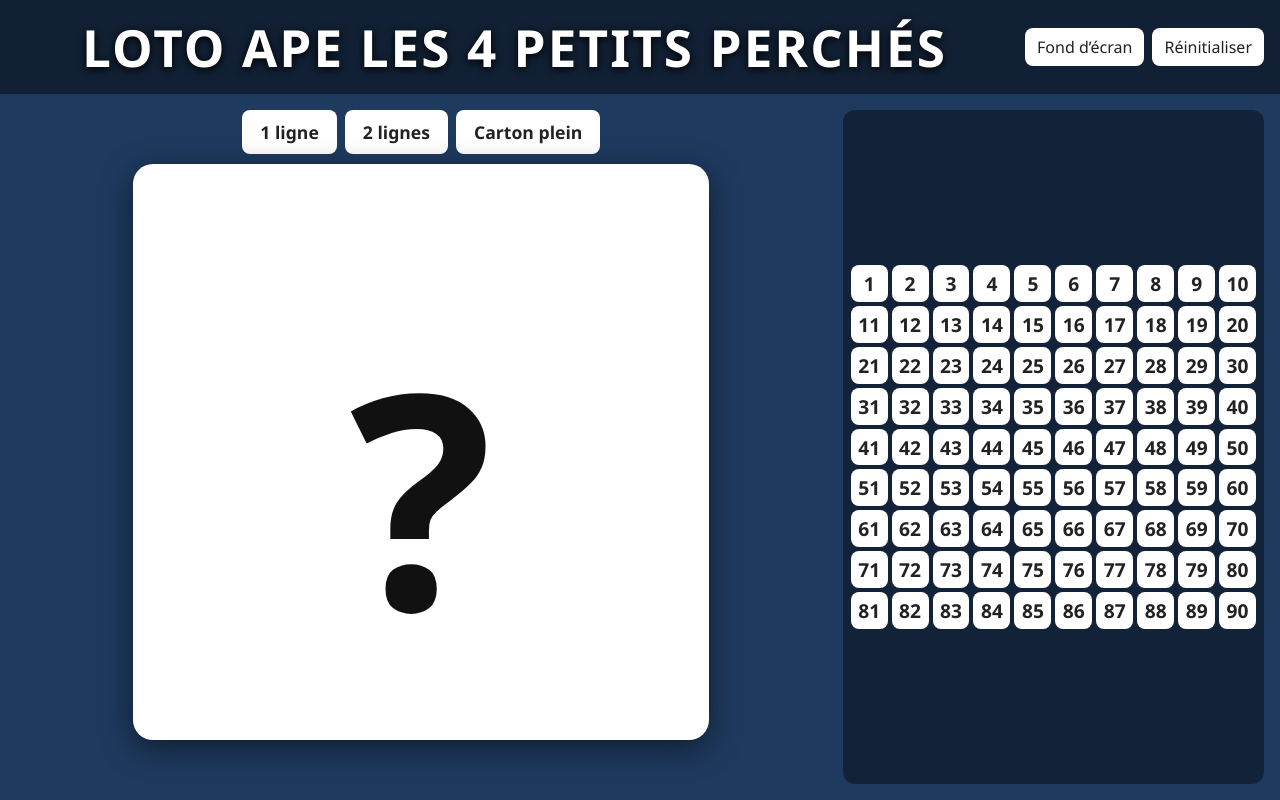
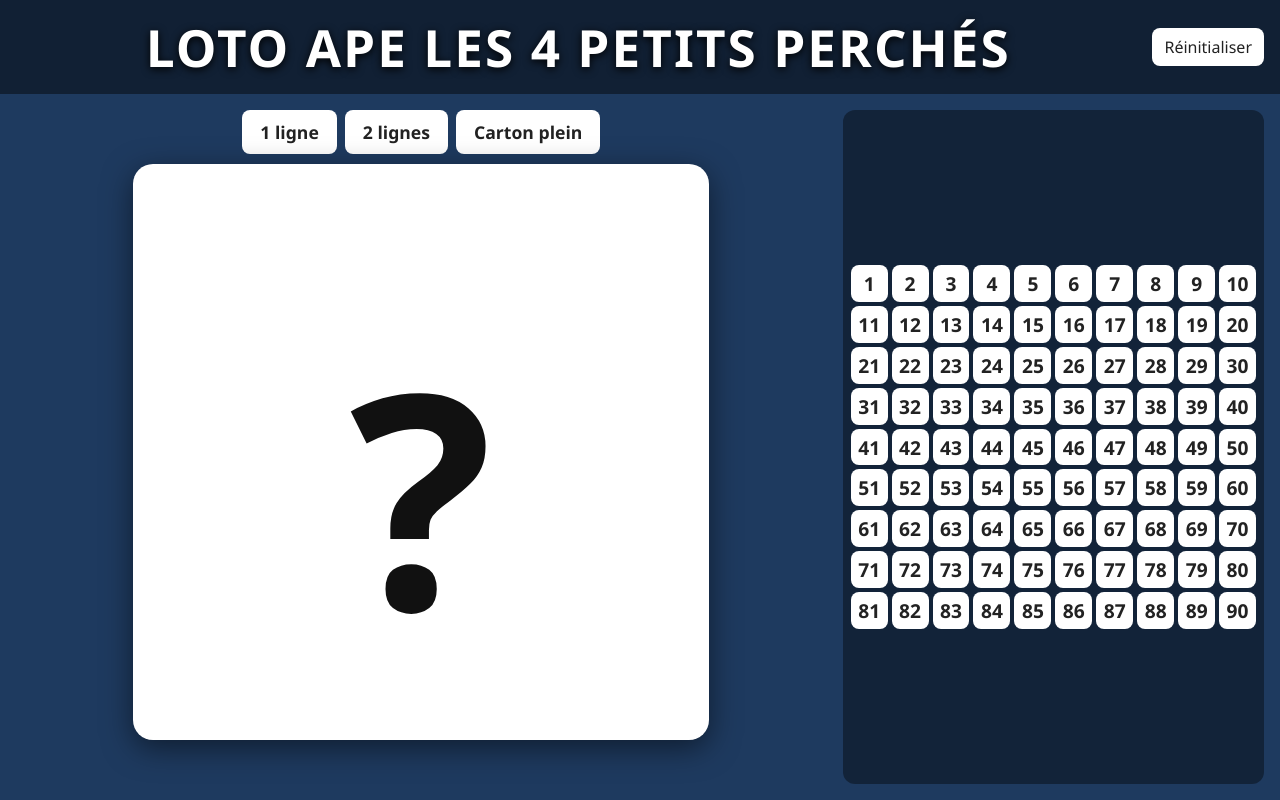
Before and after one commit to zantec28-svg/loto, a plain HTML site: page index.html in a window 1280 px wide. Drawn offline with Linux system fonts and the light colour scheme.

Commit message:
Update index.html

```diff
--- a/index.html
+++ b/index.html
@@ -15,7 +15,6 @@
 <header>
 <h1 id="title" contenteditable="true" spellcheck="false">Loto APE Les 4 petits perchés</h1>
 <div class="tools">
-<label class="btn">Fond d’écran<input id="bg" type="file" accept="image/*" hidden></label>
 <button id="reset">Réinitialiser</button>
 </div>
 </header>
```
